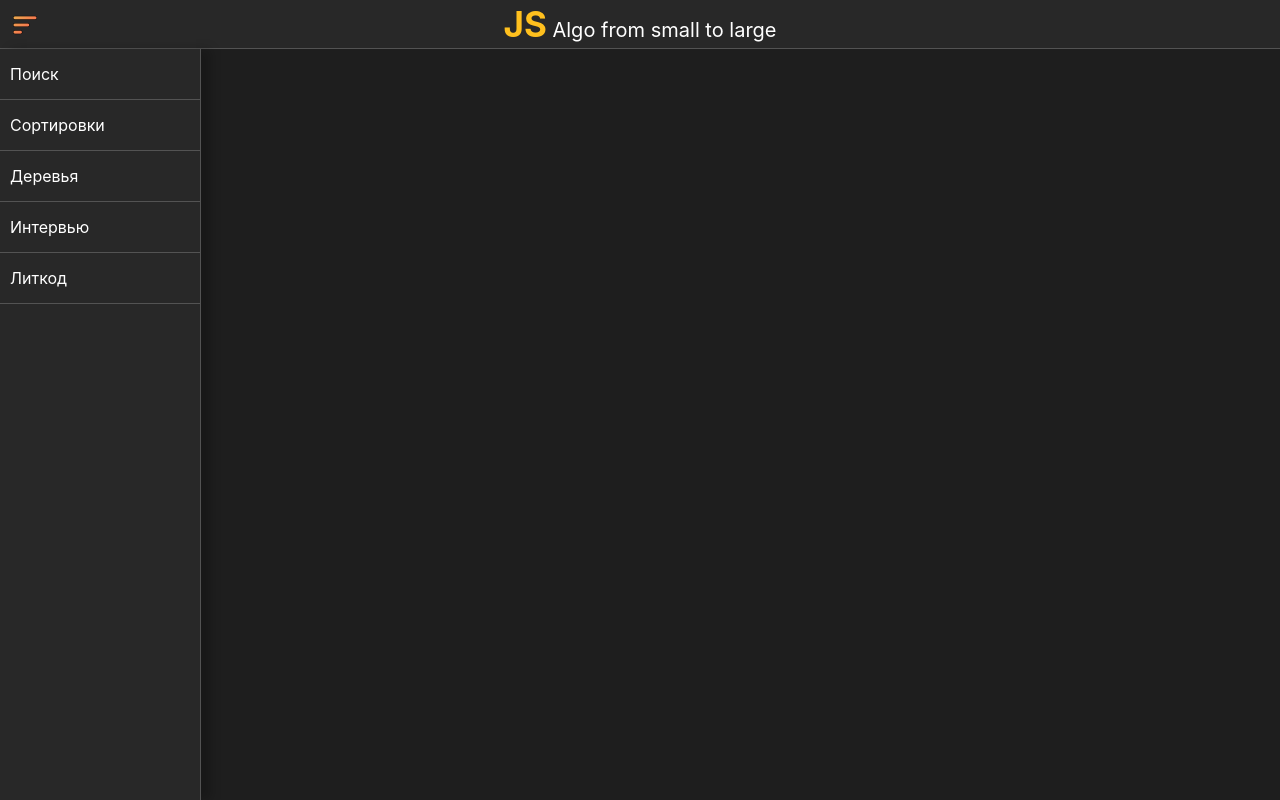
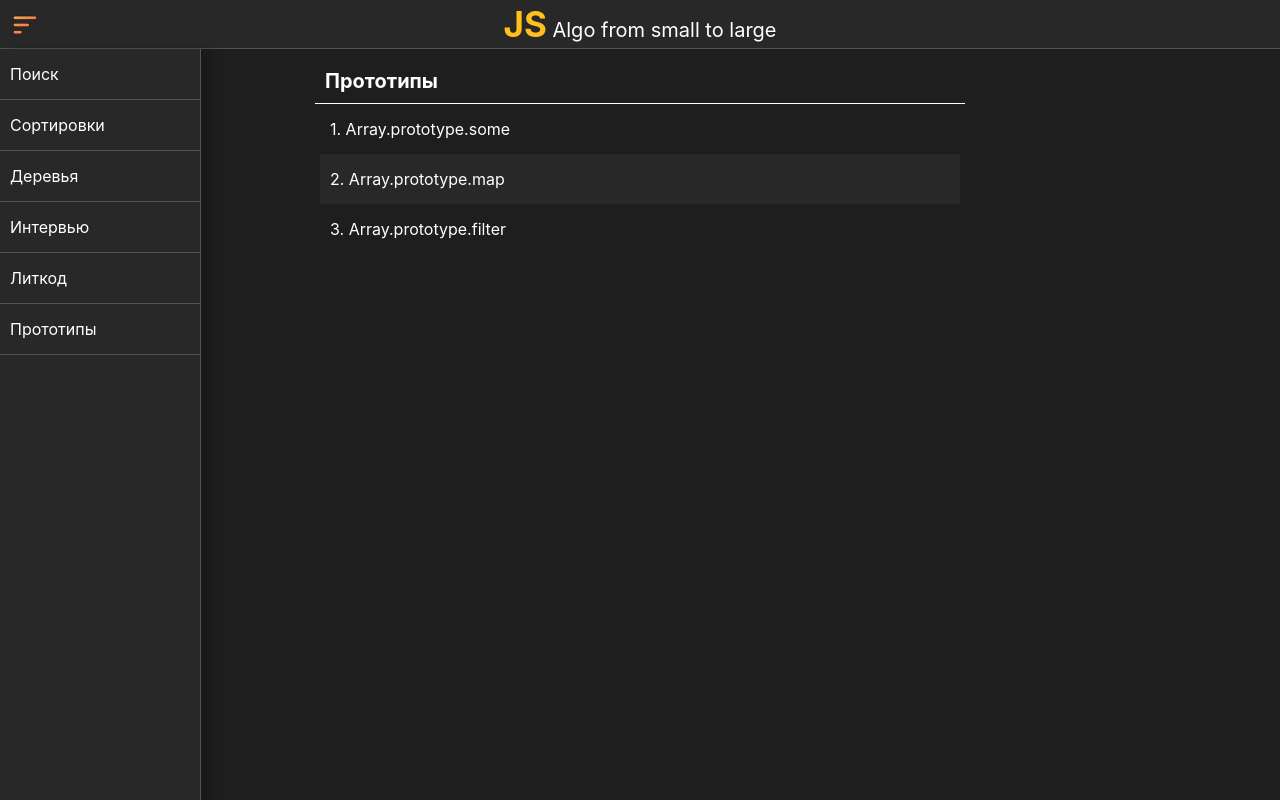
Before and after one commit to Re-Dnor/algo, a React (Vite) app: page /prototype in a window 1280 px wide. Before the commit this address had no page. Built offline with nearby package versions, Linux system fonts and the light colour scheme.

Commit message:
add prototype tasks

```diff
--- /dev/null
+++ b/src/pages/prototype-page/prototype-page.tsx
@@ -0,0 +1,8 @@
+import { prototypeList } from "../../shared/constants/topics";
+import { TopicList } from "../../widgets";
+
+const PrototypePage = () => {
+  return <TopicList title='Прототипы' list={prototypeList} />;
+};
+
+export default PrototypePage;
--- a/src/shared/constants/navigation/navigation-list.ts
+++ b/src/shared/constants/navigation/navigation-list.ts
@@ -9,4 +9,5 @@ export const navigationList = [
   { name: "Деревья", link: "/tree" },
   { name: "Интервью", link: "/interview" },
   { name: "Литкод", link: "/leetcode" },
+  { name: "Прототипы", link: "/prototype" },
 ];
--- a/src/shared/constants/topics/index.ts
+++ b/src/shared/constants/topics/index.ts
@@ -3,3 +3,4 @@ export * from "./sorting/sorting";
 export * from "./tree/tree";
 export * from "./interview/interview";
 export * from "./leetcode/leetcode";
+export * from "./prototype/prototype";
--- /dev/null
+++ b/src/shared/constants/topics/prototype/prototype.ts
@@ -0,0 +1,5 @@
+export const prototypeList = [
+  { name: "1. Array.prototype.some", link: "/prototype/0" },
+  { name: "2. Array.prototype.map", link: "/prototype/1" },
+  { name: "3. Array.prototype.filter", link: "/prototype/2" },
+];
--- a/src/shared/routing/routing.tsx
+++ b/src/shared/routing/routing.tsx
@@ -7,6 +7,7 @@ const SearchPage = lazy(() => import("../../pages/search-page/search-page"));
 const SortingPage = lazy(() => import("../../pages/sorting-page/sorting-page"));
 const TaskPage = lazy(() => import("../../pages/task-page/task-page"));
 const TreePage = lazy(() => import("../../pages/tree-page/tree-page"));
+const PrototypePage = lazy(() => import("../../pages/prototype-page/prototype-page"));
 const NotFoundPage = lazy(() => import("../../pages/not-found-page/not-found-page"));
 
 export const RoutingPaths = [
@@ -66,6 +67,16 @@ export const RoutingPaths = [
     id: "leetcode-task",
   },
   {
+    path: "/prototype",
+    element: <PrototypePage />,
+    id: "prototype",
+  },
+  {
+    path: "/prototype/:id",
+    element: <TaskPage />,
+    id: "prototype-task",
+  },
+  {
     path: "*",
     element: <NotFoundPage />,
     id: "notFound",
--- a/src/shared/topics/index.ts
+++ b/src/shared/topics/index.ts
@@ -3,3 +3,4 @@ export * from "./sorting/sorting";
 export * from "./tree/tree";
 export * from "./interview/interview";
 export * from "./leetcode/leetcode";
+export * from "./prototype/prototype";
--- /dev/null
+++ b/src/shared/topics/prototype/prototype.ts
@@ -0,0 +1,106 @@
+export const prototypeTopics = {
+  "/prototype/0": {
+    name: "Some",
+    description:
+      "Метод some() проверяет, удовлетворяет ли какой-либо элемент массива условию, заданному в передаваемой функции.",
+    task: "Реализовать метод some у массивов.",
+    examples: {
+      "Пример 1:": ["Входные данные: const nums = [1, 2, 3, 4, 5]", "nums.some((i) => i % 2 === 0)", "Вывод: true"],
+    },
+    defaultSolution: `Array.prototype.some = function() {
+  //...
+}
+
+const nums = [1, 2, 3, 4, 5];
+console.log(nums.some((x) => x % 2 === 0))`,
+    answer: `Array.prototype.some = function(cb, thisArg) {
+  if (this == null) {
+    throw new TypeError("Array.prototype.some called on null or undefined");
+  }
+
+  if (typeof cb !== "function") {
+    throw new TypeError();
+  }
+
+  for (let i = 0; i < this.length; i++) {
+    if (cb.call(thisArg, this[i], i, this)) {
+      return true;
+    }
+  }
+
+  return false;
+}`,
+  },
+
+  "/prototype/1": {
+    name: "Map",
+    description:
+      "Метод map() создаёт новый массив с результатом вызова указанной функции для каждого элемента массива.",
+    task: "Реализовать метод map у массивов.",
+    examples: {
+      "Пример 1:": [
+        "Входные данные: const nums = [1, 2, 3, 4, 5]",
+        "nums.map((i) => i * 2)",
+        "Вывод: [2, 4, 6, 8, 10]",
+      ],
+    },
+    defaultSolution: `Array.prototype.map = function() {
+  //...
+}
+
+const nums = [1, 2, 3, 4, 5];
+console.log(nums.map((x) => x * 2))`,
+    answer: `Array.prototype.map = function(cb, thisArg) {
+  if (this == null) {
+    throw new TypeError("Array.prototype.map called on null or undefined");
+  }
+
+  if (typeof cb !== "function") {
+    throw new TypeError();
+  }
+
+  let res = [];
+
+  for (let i = 0; i < this.length; i++) {
+    res.push(cb.call(thisArg, this[i], i, this));
+  }
+
+  return res;
+}`,
+  },
+
+  "/prototype/2": {
+    name: "Filter",
+    description:
+      "Метод filter() создаёт новый массив со всеми элементами, прошедшими проверку, задаваемую в передаваемой функции.",
+    task: "Реализовать метод filter у массивов.",
+    examples: {
+      "Пример 1:": ["Входные данные: const nums = [1, 2, 3, 4, 5]", "nums.filter((i) => i % 2 === 0)", "Вывод: [2, 4]"],
+    },
+    defaultSolution: `Array.prototype.filter = function() {
+  //...
+}
+
+const nums = [1, 2, 3, 4, 5];
+console.log(nums.filter((x) => x % 2 === 0))`,
+    answer: `Array.prototype.filter = function (cb, thisArg) {
+  if (this == null) {
+    throw new TypeError("Array.prototype.filter called on null or undefined");
+  }
+
+  if (typeof cb !== "function") {
+    throw new TypeError();
+  }
+
+  let res = [];
+
+  for (let i = 0; i < this.length; i++) {
+    if (cb.call(thisArg, this[i], i, this)) {
+      res.push(this[i]);
+    }
+  }
+
+  return res;
+};`,
+  },
+};
--- a/src/widgets/playground/playground.tsx
+++ b/src/widgets/playground/playground.tsx
@@ -1,6 +1,13 @@
 import { useState } from "react";
 import { useLocation } from "react-router-dom";
-import { leetcodeTopics, searchTopics, sortingTopics, interviewTopics, treeTopics } from "../../shared/topics";
+import {
+  leetcodeTopics,
+  searchTopics,
+  sortingTopics,
+  interviewTopics,
+  treeTopics,
+  prototypeTopics,
+} from "../../shared/topics";
 import { TopicsType } from "../../shared/topics/types";
 import { SendSolution } from "../../features";
 import { Solution, Task } from "../../entities";
@@ -9,7 +16,14 @@ import styles from "./styles.module.css";
 export const Playground = () => {
   const [textSolution, setTextSolution] = useState("");
   const { pathname } = useLocation();
-  const data: TopicsType = { ...searchTopics, ...sortingTopics, ...treeTopics, ...interviewTopics, ...leetcodeTopics };
+  const data: TopicsType = {
+    ...searchTopics,
+    ...sortingTopics,
+    ...treeTopics,
+    ...interviewTopics,
+    ...leetcodeTopics,
+    ...prototypeTopics,
+  };
   const { answer, description, name, task, examples, defaultSolution } = data[pathname];
 
   return (
```
